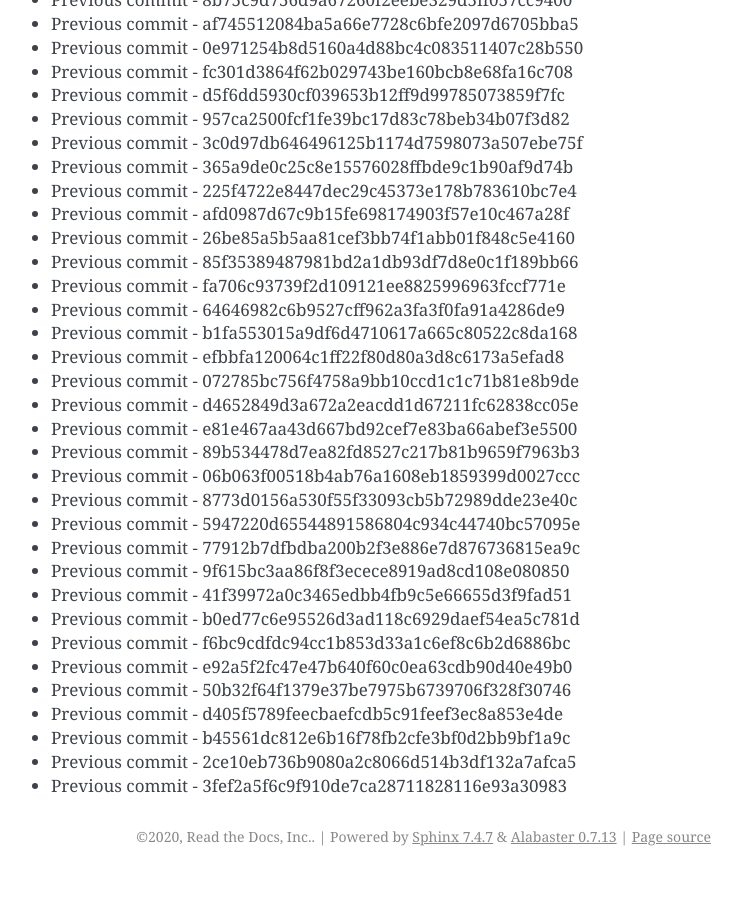
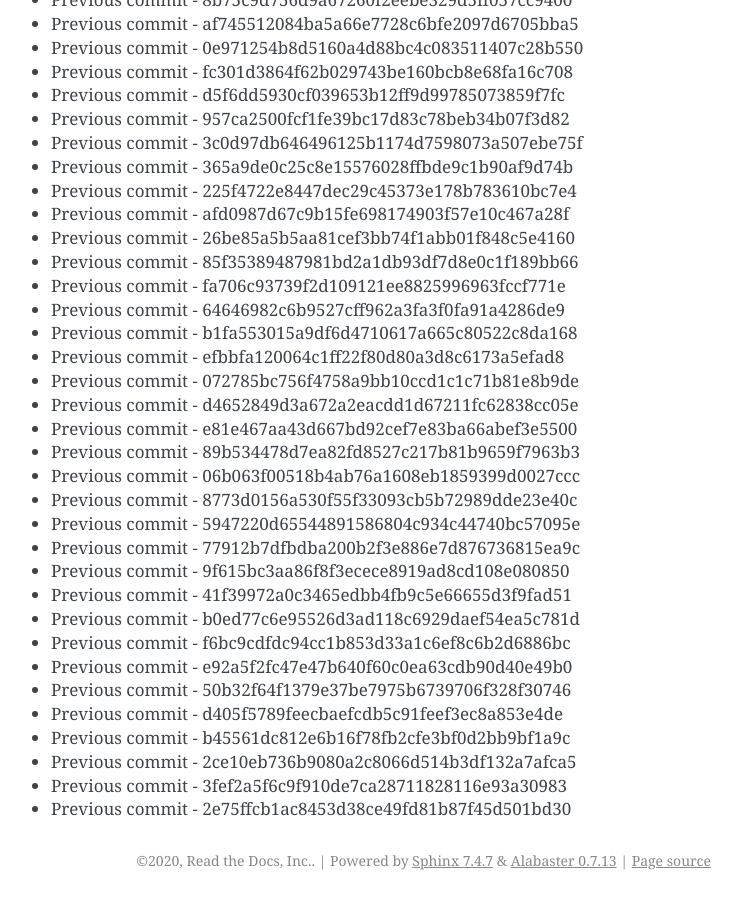
Before and after one commit to readthedocs/rtd-git-stresstest, a Sphinx documentation site: the page built from docs/updates.rst, in a window 1280 px wide and 900 px high, scrolled down 21311 px. Shown: the whole window, without its empty margins (399-1141 px from the left). Built offline with Sphinx 7.4.7, drawn with Linux system fonts in a browser that asks for light colours; before the commit the page ends 22187 px from its top, so only the background shows below that.

Commit message:
Generating commit from previous: 2e75ffcb1ac8453d38ce49fd81b87f45d501bd30

```diff
--- a/docs/updates.rst
+++ b/docs/updates.rst
@@ -927,3 +927,4 @@ It can be tested for any performance characteristics.
 * Previous commit - b45561dc812e6b16f78fb2cfe3bf0d2bb9bf1a9c
 * Previous commit - 2ce10eb736b9080a2c8066d514b3df132a7afca5
 * Previous commit - 3fef2a5f6c9f910de7ca28711828116e93a30983
+* Previous commit - 2e75ffcb1ac8453d38ce49fd81b87f45d501bd30
```
